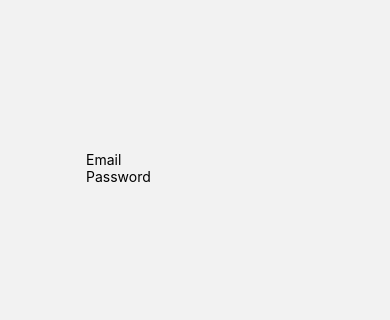
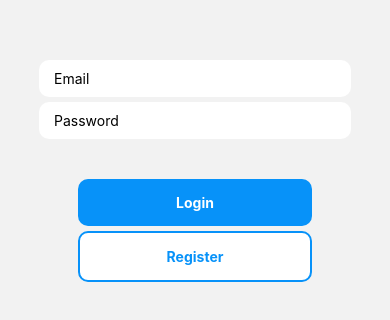
Before and after one commit to Daniel-Murphy33/FinalYearProject, a React Native app: screen /Login in a window 390 px wide. Shown: the part 254-574 px from the top of the page. Built offline with nearby package versions, Linux system fonts and the light colour scheme; no server answers.

Commit message:
firebase

```diff
--- /dev/null
+++ b/firebase.js
@@ -0,0 +1,32 @@
+// Import the functions you need from the SDKs you need
+import firebase from 'firebase/compat/app';
+import 'firebase/compat/auth';
+// TODO: Add SDKs for Firebase products that you want to use
+// https://firebase.google.com/docs/web/setup#available-libraries
+
+// Your web app's Firebase configuration
+// For Firebase JS SDK v7.20.0 and later, measurementId is optional
+const firebaseConfig = {
+  apiKey: "AIzaSyCYo2-B4yQVU3I0YaT9NLsygoUKhg8GuzY",
+  authDomain: "backend-fyp.firebaseapp.com",
+  projectId: "backend-fyp",
+  storageBucket: "backend-fyp.appspot.com",
+  messagingSenderId: "926928198367",
+  appId: "1:926928198367:web:af64cc798c832317a8e76a",
+  measurementId: "G-4T1BF70577"
+};
+
+// Initialize Firebase
+let app;
+//if app not initialised
+if (firebase.apps.length === 0) {
+    app = firebase.initializeApp(firebaseConfig);
+}
+//app greater then 0 === app initialised
+else {
+    app = firebase.app()
+}
+
+const auth = firebase.auth()
+
+export { auth };
--- a/package.json
+++ b/package.json
@@ -10,16 +10,19 @@
   },
   "dependencies": {
     "@expo/webpack-config": "^0.17.2",
+    "@react-native-firebase/app": "^16.4.6",
     "@react-navigation/native": "^6.0.14",
     "@react-navigation/native-stack": "^6.9.2",
     "expo": "~47.0.8",
     "expo-status-bar": "~1.4.2",
+    "firebase": "^9.14.0",
     "react": "18.1.0",
     "react-dom": "18.1.0",
     "react-native": "0.70.5",
     "react-native-safe-area-context": "4.4.1",
     "react-native-screens": "~3.18.0",
-    "react-native-web": "~0.18.9"
+    "react-native-web": "~0.18.9",
+    "upgrade": "^1.1.0"
   },
   "devDependencies": {
     "@babel/core": "^7.12.9"
--- a/screens/HomeScreen.js
+++ b/screens/HomeScreen.js
@@ -1,14 +1,52 @@
-import { StyleSheet, Text, View } from 'react-native'
+import { StyleSheet, Text, Touchable, TouchableOpacity, View } from 'react-native'
 import React from 'react'
+import { auth } from '../firebase'
+import { useNavigation } from '@react-navigation/core'
 
 const HomeScreen = () => {
+  const navigation = useNavigation()
+
+  const handleSignOut = () => {
+    auth
+    .signOut()
+    .then(() => {
+      navigation.replace("Login")
+    })
+    .catch(error => alert(error.message))
+  }
+
   return (
-    <View>
-      <Text>Home Screen</Text>
+    <View style={styles.container}>
+      <Text style={{textAlign: "center",}}>Email: {auth.currentUser?.email}</Text>
+      <TouchableOpacity
+      onPress={handleSignOut}
+      style={styles.button}
+      >
+        <Text style={styles.buttonText}>Sign Out</Text>
+      </TouchableOpacity>
     </View>
   )
 }
 
 export default HomeScreen
 
-const styles = StyleSheet.create({})
+const styles = StyleSheet.create({
+  container: {
+    flex: 1,
+    justifyContent: 'center',
+    alignitems: 'center',
+  },
+  button: {
+    backgroundColor: '#0792F9',
+    width: '100%',
+    padding: 15,
+    borderRadius: 10,
+    alignItems: 'center',
+  },
+
+  buttonText: {
+    color: 'white',
+    fontWeight: 'bold',
+      // fontSize: 16,
+  },
+})
--- a/screens/LoginScreen.js
+++ b/screens/LoginScreen.js
@@ -1,8 +1,48 @@
-import { StyleSheet, Text, TextInput, View } from 'react-native'
-import React from 'react'
-import { KeyboardAvoidingView } from 'react-native-web'
+import { StyleSheet, Text, TextInput, TouchableOpacity, View } from 'react-native'
+import React, { useEffect, useState } from 'react'
+import { KeyboardAvoidingView } from 'react-native'
+import { auth } from '../firebase';
+import { useNavigation } from '@react-navigation/core';
+
 
 const LoginScreen = () => {
+
+  const [email, setEmail] = useState('')
+  const [password, setPassword] = useState('')
+
+  const navigation = useNavigation()
+
+  useEffect(() => {
+    const unsubscribe = auth.onAuthStateChanged(user => {
+      if (user) {
+        navigation.replace("Home")
+      }
+    })
+    return unsubscribe
+  }, [])
+
+  //function for signing up
+  const handleSignUp = () => {
+    auth
+    .createUserWithEmailAndPassword(email, password)
+    .then(UserCredentials => {
+      const user = UserCredentials.user;
+      console.log("Registered with: ", user.email);
+    })
+    .catch(error => alert(error.message))
+  }
+
+  //function for signing in
+  const handleSignIn = () => {
+    auth.
+    signInWithEmailAndPassword (email, password)
+    .then(UserCredentials => {
+      const user = UserCredentials.user;
+      console.log("Logged in with: ", user.email);
+    })
+    .catch(error => alert(error.message))
+  }
+
   return (
     <KeyboardAvoidingView
     style={styles.container}
@@ -11,20 +51,35 @@ const LoginScreen = () => {
       <View style={styles.inputContainer}>
         <TextInput
         placeholder='Email'
-        // value={}
-        // onChangeText={text => }
+        value={email}
+        onChangeText={text => setEmail(text)}
         style={styles.input}
         />
 
         <TextInput
         placeholder='Password'
-        // value={}
-        // onChangeText={text => }
+        value={password}
+        onChangeText={text => setPassword(text)}
         style={styles.input}
         secureTextEntry
         />
+      </View>
 
+      <View style={styles.buttonContainer}>
+        <TouchableOpacity
+          onPress={handleSignIn}
+          style={styles.button}
+        >
+          <Text style={styles.buttonText}>Login</Text>
+        </TouchableOpacity>
+        <TouchableOpacity
+          onPress={handleSignUp}
+          style={[styles.button, styles.buttonOutline]}
+        >
+          <Text style={styles.buttonOutlineText}>Register</Text>
+        </TouchableOpacity>
       </View>
+
     </KeyboardAvoidingView>
   )
 }
@@ -33,8 +88,55 @@ export default LoginScreen
 
 const styles = StyleSheet.create({
     container: {
-        flex:1,
+        flex: 1,
         justifyContent:'center',
         alignItems:'center',
-    }
+    },
+
+    inputContainer: {
+      width:'80%'
+      },
+    input: {
+      backgroundColor: 'white',
+      paddingHorizontal: 15,
+      paddingVertical: 10,
+      borderRadius: 10,
+      marginTop: 5,
+
+    },
+
+    buttonContainer: {
+      width: '60%',
+      justifyContent: 'center',
+      alignItems: 'center',
+      marginTop: 40,
+    },
+
+    button: {
+      backgroundColor: '#0792F9',
+      width: '100%',
+      padding: 15,
+      borderRadius: 10,
+      alignItems: 'center',
+    },
+
+    buttonText: {
+      color: 'white',
+      fontWeight: 'bold',
+      // fontSize: 16,
+    },
+
+    buttonOutlineText: {
+      color: '#0792F9',
+      fontWeight: 'bold',
+      // fontSize: 16,
+    },
+
+    buttonOutline: {
+      backgroundColor: 'white',
+      marginTop: 5,
+      borderColor: '#0792F9',
+      borderWidth: 2,
+    },
+
 })
```
Also changed, not shown: 1 other file (tests, documents, lock files or other folders).
